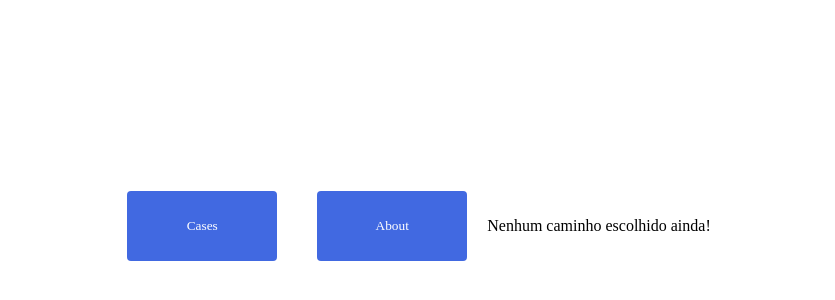
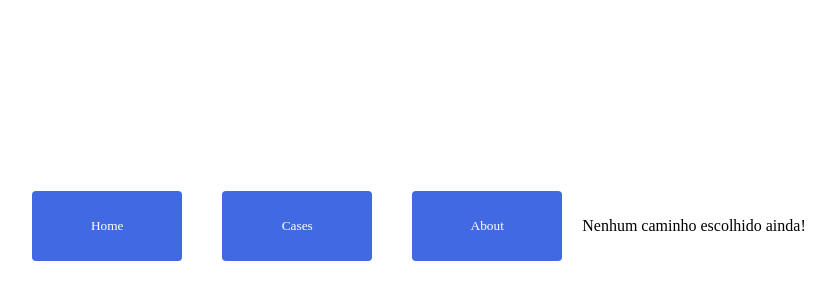
Before and after one commit to eanquis/spa-no-framework, a plain HTML site: page index.html in a window 1280 px wide. Shown: the part 182-482 px from the top of the page, without its empty margins (239-1074 px from the left). Drawn offline with Linux system fonts and the light colour scheme.

Commit message:
add home screen

```diff
--- a/index.html
+++ b/index.html
@@ -9,10 +9,11 @@
 </head>
 
 <body>
+    <button onclick="goTo('home')">Home</button>
     <button onclick="goTo('cases')">Cases</button>
     <button onclick="goTo('about')">About</button>
     <div id="app">
-       <span>Nenhum caminho escolhido ainda!</span>
+        <span>Nenhum caminho escolhido ainda!</span>
     </div>
 </body>
 
@@ -31,6 +32,9 @@
             case "cases":
                 app.textContent = cases()
                 break;
+            case "home":
+                app.textContent = home()
+                break;
             default:
                 break;
         }
@@ -45,9 +49,14 @@
         return "Hello, About"
     }
 
-    function init(){
+    const home = () => {
+        return "Hello, Home!"
+    }
+
+    function init() {
         var app = document.getElementById('app');
         app.textContent = "Nenhum caminho escolhido ainda!"
+        console.log('iniciei')
     }
 
     window.onload = init()
@@ -55,7 +64,7 @@
 </script>
 
 <style>
-    body{
+    body {
         display: flex;
         align-items: center;
         justify-content: center;
@@ -63,7 +72,8 @@
         width: 100vw;
         /* background-color: salmon; */
     }
-    button{
+
+    button {
         background-color: royalblue;
         height: 70px;
         padding: 10px;
@@ -74,7 +84,6 @@
         margin: 20px;
         min-width: 150px;
     }
-
 </style>
 
 </html>
```
